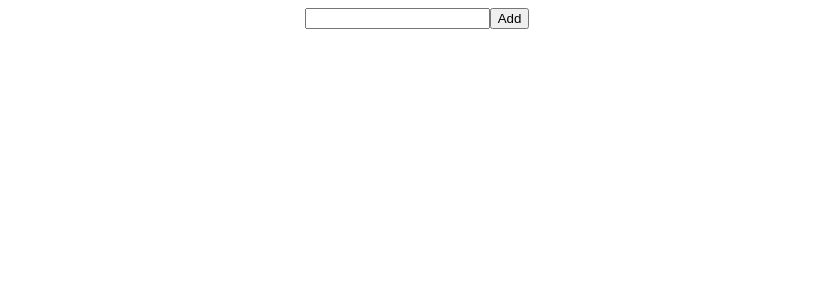
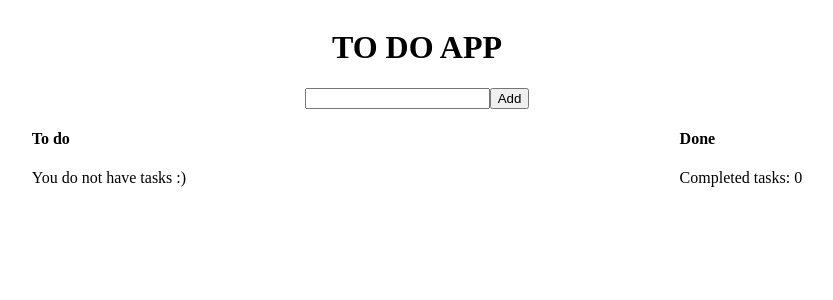
Before and after one commit to adrianrak/todo-app-angular, an Angular app: page / in a window 1280 px wide. Shown: the top 300 px of the page, without its empty margins (223-1056 px from the left). Built offline with nearby package versions, Linux system fonts and the light colour scheme.

Commit message:
add completed tasks

```diff
--- a/src/app/app.component.html
+++ b/src/app/app.component.html
@@ -1,5 +1,7 @@
-
 <div>
+  <div class="container">
+    <h1>{{title | uppercase }}</h1>
+  </div>
   <div class="container">
     <div>
       <input [(ngModel)]="newTask">
@@ -8,6 +10,8 @@
   </div>
   <div class="container">
     <div>
+      <h4>To do</h4>
+      <ng-container *ngIf="tasksList.length > 0; else notTask">
         <ul>
           <li *ngFor="let task of tasksList">
             {{task}}
@@ -15,8 +19,14 @@
             <button (click)="done(task)">Done</button>
           </li>
         </ul>
+      </ng-container>
+      <ng-template #notTask>
+        <p>You do not have tasks :)</p>
+      </ng-template>
     </div>
     <div>
+      <h4>Done</h4>
+      <p>Completed tasks: {{tasksDoneList.length}}</p>
       <ul>
         <li *ngFor="let task of tasksDoneList">
           {{task}}
--- a/src/app/app.component.ts
+++ b/src/app/app.component.ts
@@ -6,6 +6,7 @@ import { Component } from '@angular/core';
   styleUrls: ['./app.component.css']
 })
 export class AppComponent {
+  title = 'To do App';
   newTask: string;
   tasksList: Array<string> = [];
   tasksDoneList: Array<string> = [];
```
Lines whose indentation alone changed are shown as unchanged.
